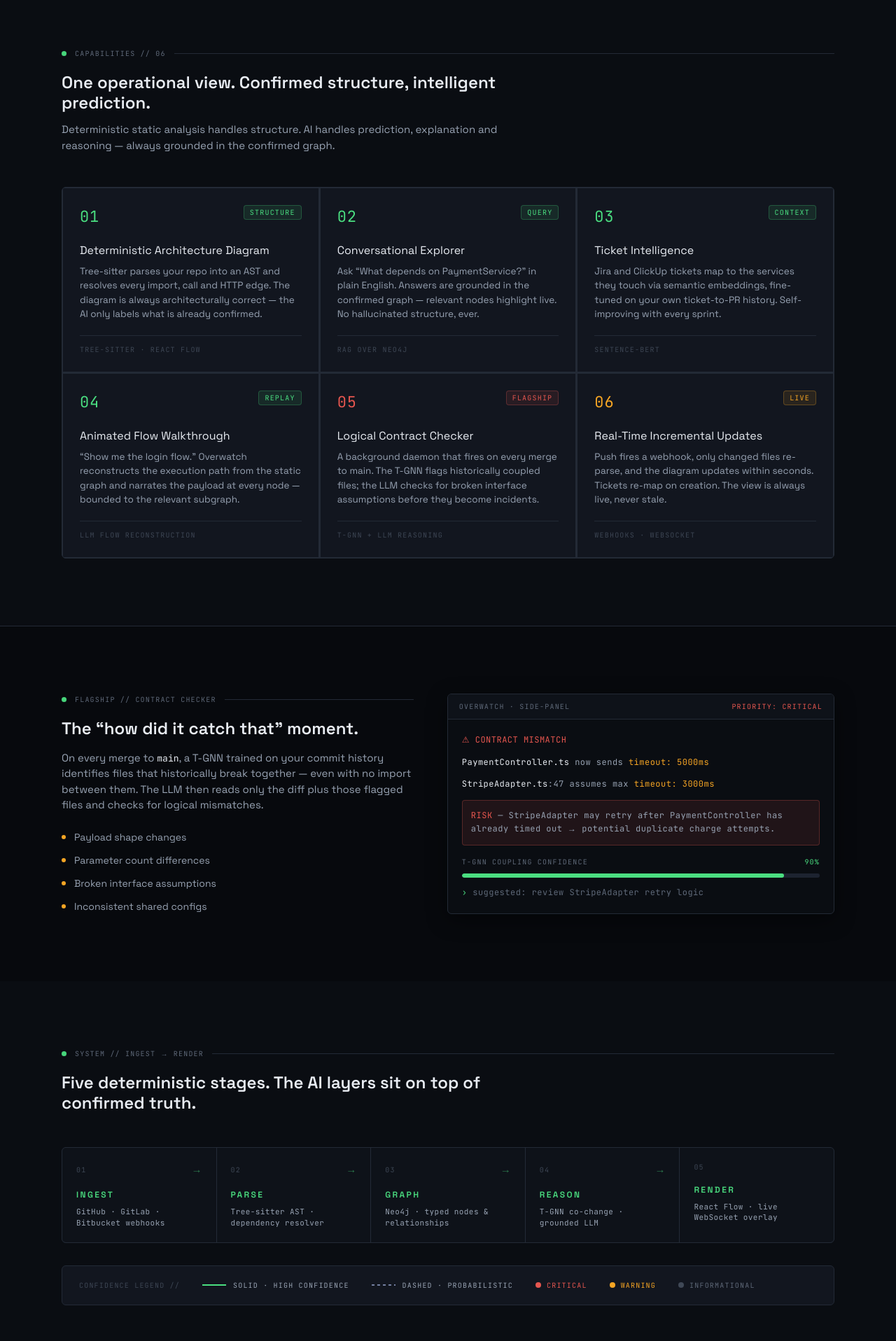
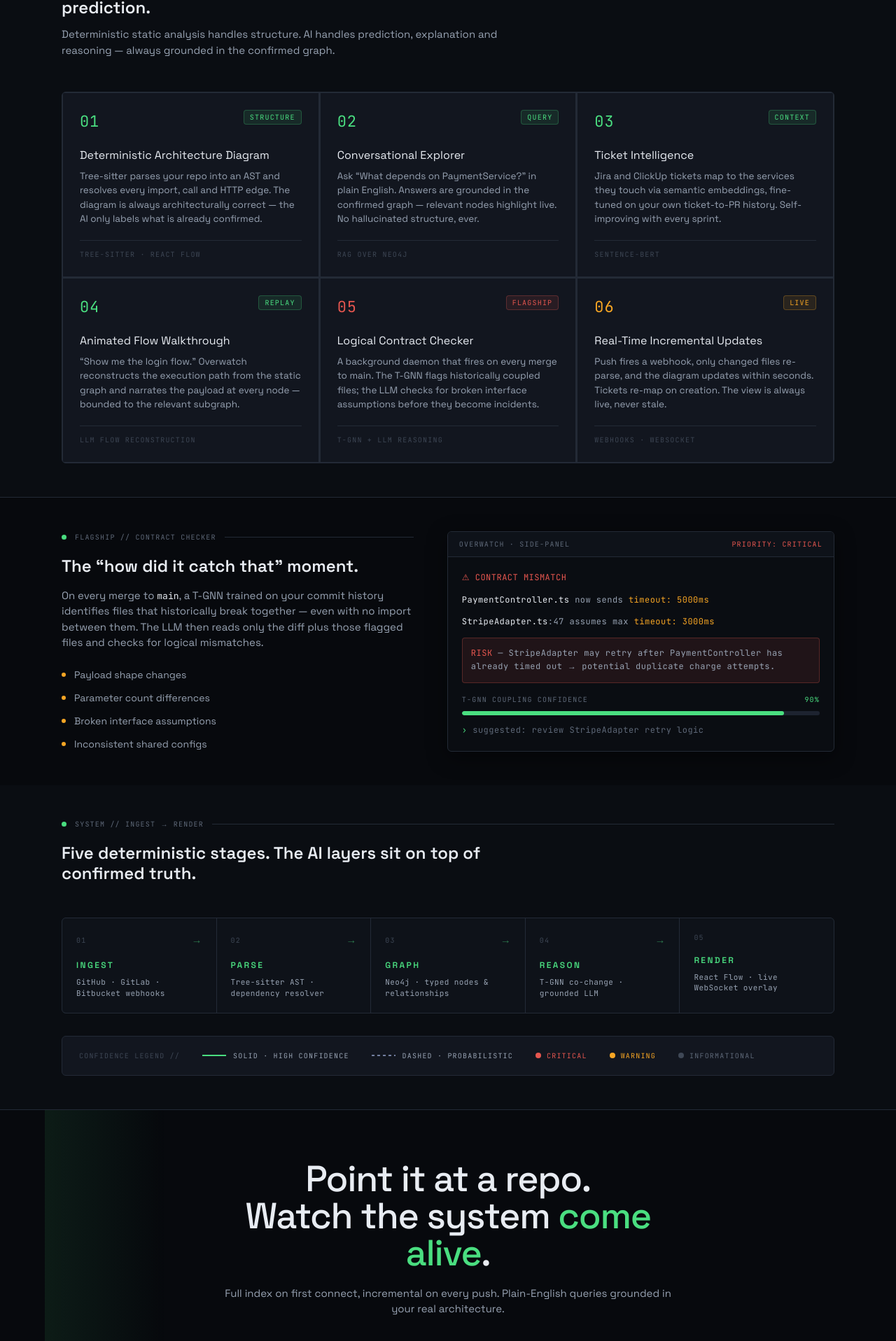
Before and after one commit to supfaizan/overwatch-fyp, a Next.js app: page / in a window 1280 px wide. Shown: the part 876-2792 px from the top of the page at 70% size. Built offline with nearby package versions, Linux system fonts and the light colour scheme.

Commit message:
design changes

```diff
--- a/features/auth/components/AuthShell.tsx
+++ b/features/auth/components/AuthShell.tsx
@@ -61,7 +61,7 @@ export function AuthShell({
       </aside>
 
       {/* form side */}
-      <main className="relative flex items-center justify-center px-6 py-12">
+      <main className="relative flex items-center justify-center px-6 py-6">
         <div className="ow-grid pointer-events-none absolute inset-x-0 top-0 h-64 opacity-40 lg:hidden" aria-hidden />
         <div className="relative w-full max-w-sm">
           <Link
--- a/features/landing/index.tsx
+++ b/features/landing/index.tsx
@@ -289,7 +289,7 @@ export function Landing() {
 			</header>
 
 			{/* ---- Hero ---- */}
-			<section className="relative mx-auto max-w-6xl px-6 pb-20 pt-16 md:pt-24">
+			<section className="relative mx-auto max-w-6xl px-6 pb-10 pt-8 md:pt-12">
 				<div className="grid items-center gap-12 lg:grid-cols-[1.05fr_1fr]">
 					{/* left: copy */}
 					<div>
@@ -400,7 +400,7 @@ export function Landing() {
 			</section>
 
 			{/* ---- Features ---- */}
-			<section id="diagram" className="mx-auto max-w-6xl px-6 py-24">
+			<section id="diagram" className="mx-auto max-w-6xl px-6 py-12">
 				<SectionLabel>CAPABILITIES // 06</SectionLabel>
 				<h2 className="ow-heading mt-5 max-w-2xl text-text-hi">
 					One operational view. Confirmed structure, intelligent prediction.
@@ -457,7 +457,7 @@ export function Landing() {
 
 			{/* ---- Flagship: Contract Checker terminal ---- */}
 			<section id="contracts" className="border-t border-line-1 bg-ink-900">
-				<div className="mx-auto grid max-w-6xl gap-12 px-6 py-24 lg:grid-cols-[1fr_1.1fr] lg:items-center">
+				<div className="mx-auto grid max-w-6xl gap-12 px-6 py-12 lg:grid-cols-[1fr_1.1fr] lg:items-center">
 					<div>
 						<SectionLabel>FLAGSHIP // CONTRACT CHECKER</SectionLabel>
 						<h2 className="ow-heading mt-5 text-text-hi">
@@ -547,7 +547,7 @@ export function Landing() {
 			</section>
 
 			{/* ---- Pipeline / Architecture ---- */}
-			<section id="architecture" className="mx-auto max-w-6xl px-6 py-24">
+			<section id="architecture" className="mx-auto max-w-6xl px-6 py-12">
 				<SectionLabel>SYSTEM // INGEST → RENDER</SectionLabel>
 				<h2 className="ow-heading mt-5 max-w-2xl text-text-hi">
 					Five deterministic stages. The AI layers sit on top of confirmed
@@ -627,7 +627,7 @@ export function Landing() {
 
 			{/* ---- CTA ---- */}
 			<section id="connect" className="border-t border-line-1 bg-ink-900">
-				<div className="relative mx-auto max-w-6xl px-6 py-24">
+				<div className="relative mx-auto max-w-6xl px-6 py-12">
 					<div className="ow-scanline" aria-hidden />
 					<div className="relative mx-auto max-w-2xl text-center">
 						<h2 className="ow-display mt-6 text-text-hi !text-[40px] leading-[1.05] sm:!text-[52px]">
@@ -659,7 +659,7 @@ export function Landing() {
 
 			{/* ---- Footer ---- */}
 			<footer className="border-t border-line-1 bg-ink-850">
-				<div className="mx-auto flex max-w-6xl flex-col items-start justify-between gap-4 px-6 py-8 sm:flex-row sm:items-center">
+				<div className="mx-auto flex max-w-6xl flex-col items-start justify-between gap-4 px-6 py-4 sm:flex-row sm:items-center">
 					<div className="flex items-center gap-2.5">
 						<span className="ow-live-dot" aria-hidden />
 						<span className="ow-label !text-[12px] text-text-hi">
--- a/features/platform/ingestion/index.tsx
+++ b/features/platform/ingestion/index.tsx
@@ -4,7 +4,7 @@ import { SampleRepos } from "./components/SampleRepos";
 
 export function Ingestion() {
   return (
-    <div className="relative mx-auto flex min-h-[calc(100vh-3.5rem)] max-w-xl flex-col justify-center px-6 py-12">
+    <div className="relative mx-auto flex min-h-[calc(100vh-3.5rem)] max-w-xl flex-col justify-center px-6 py-6">
       <OnboardSteps current={1} />
 
       <div className="mt-10">
--- a/features/platform/training/index.tsx
+++ b/features/platform/training/index.tsx
@@ -19,7 +19,7 @@ export function Training() {
     : TRAINING_STAGES[stageIndex]?.label ?? "Starting";
 
   return (
-    <div className="relative mx-auto flex min-h-[calc(100vh-3.5rem)] max-w-2xl flex-col justify-center px-6 py-12">
+    <div className="relative mx-auto flex min-h-[calc(100vh-3.5rem)] max-w-2xl flex-col justify-center px-6 py-6">
       <OnboardSteps current={done ? 3 : 2} />
 
       <div className="mt-10 overflow-hidden rounded-lg border border-line-1 bg-surface-1 shadow-[var(--ow-shadow-card)]">
```
